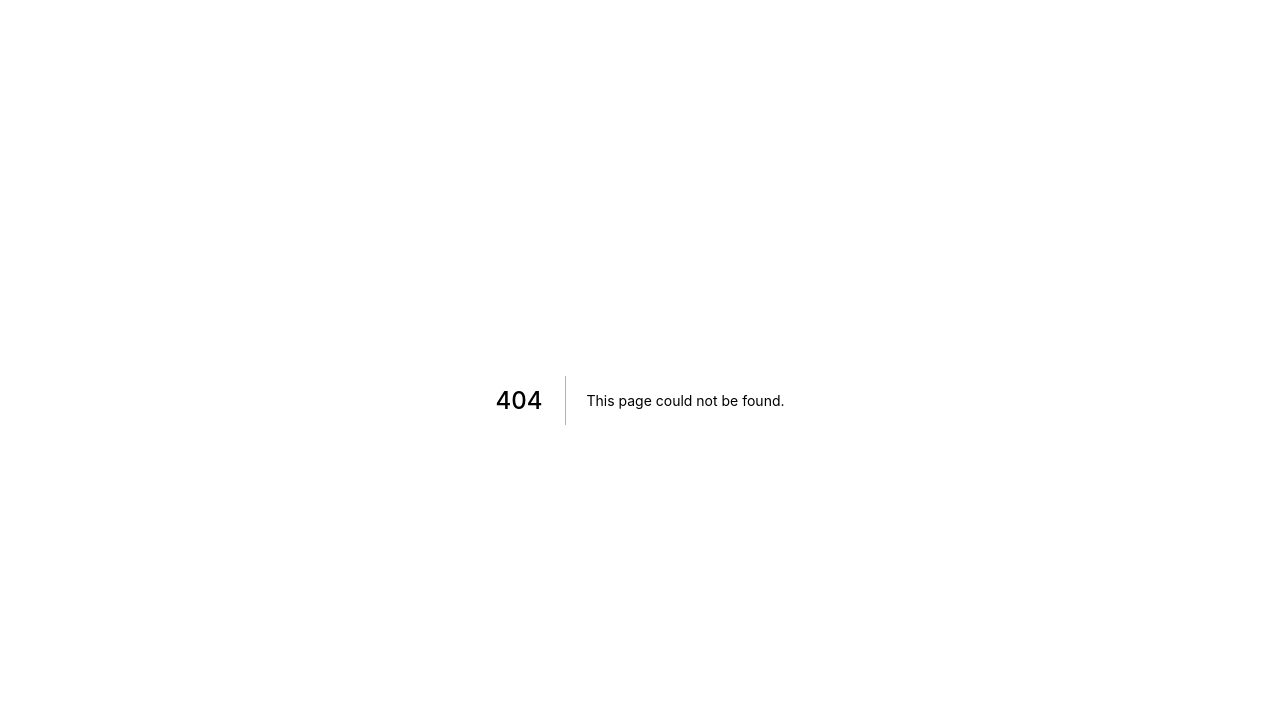
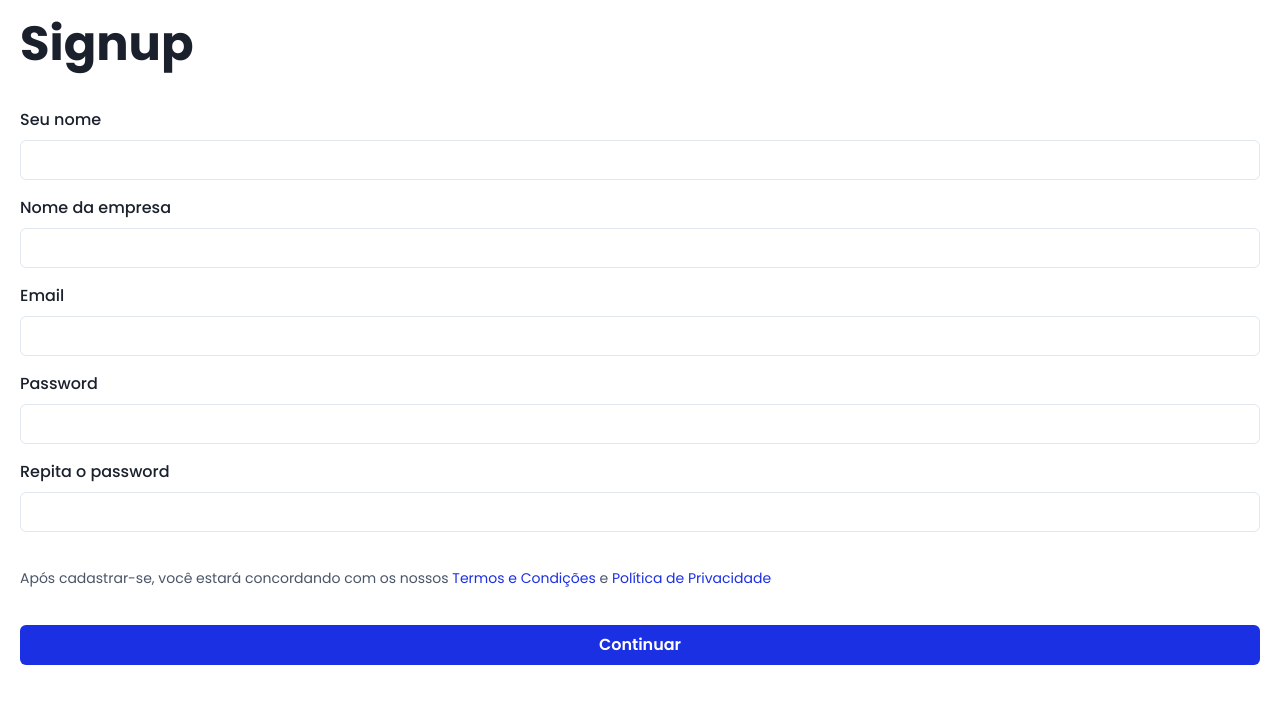
Before and after one commit to kaluabentes/nextjs-jwt-auth, a Next.js app: page /auth/signup in a window 1280 px wide. Before the commit this address had no page. Shown: the top 704 px of the page. Built offline with nearby package versions, Linux system fonts and the light colour scheme.

Commit message:
feat: create signup page

```diff
--- /dev/null
+++ b/src/components/shared/Auth/index.tsx
@@ -0,0 +1,10 @@
+import { Box } from "@chakra-ui/react"
+import { ReactElement, ReactNode } from "react"
+
+interface AuthProps {
+  children: ReactNode
+}
+
+const Auth = ({ children }: AuthProps) => <Box padding={5}>{children}</Box>
+
+export default Auth
--- /dev/null
+++ b/src/i18n/index.ts
@@ -0,0 +1,18 @@
+import i18n from "i18next"
+import LanguageDetector from "i18next-browser-languagedetector"
+import { initReactI18next } from "react-i18next"
+
+import translations from "./locales"
+
+const i18nConfig = {
+  debug: true,
+  resources: translations,
+  fallbackLng: "pt-BR",
+  defaultNS: "translations",
+}
+
+const initI18n = () => {
+  i18n.use(LanguageDetector).use(initReactI18next).init(i18nConfig)
+}
+
+export { initI18n }
--- /dev/null
+++ b/src/i18n/locales/en-US.json
@@ -0,0 +1,5 @@
+{
+  "translations": {
+    "signup": "Signup"
+  }
+}
--- /dev/null
+++ b/src/i18n/locales/index.ts
@@ -0,0 +1,9 @@
+import ptBrTranslations from "./pt-BR.json"
+import enUsTranslations from "./en-US.json"
+
+const translations = {
+  "pt-BR": ptBrTranslations,
+  "en-US": enUsTranslations,
+}
+
+export default translations
--- /dev/null
+++ b/src/i18n/locales/pt-BR.json
@@ -0,0 +1,15 @@
+{
+  "translations": {
+    "signup": "Cadastrar",
+    "yourName": "Seu nome",
+    "storeName": "Nome da empresa",
+    "email": "Email",
+    "password": "Password",
+    "repeatPassword": "Repita o password",
+    "signupPolicyText": "Após cadastrar-se, você estará concordando com os nossos <0>{{termsAndConditions}}</0> e <1>{{privacyPolicy}}</1>",
+    "termsAndConditions": "Termos e Condições",
+    "privacyPolicy": "Política de Privacidade",
+    "confirm": "Confirmar",
+    "continue": "Continuar"
+  }
+}
--- /dev/null
+++ b/src/pages/_app.tsx
@@ -0,0 +1,18 @@
+import { initI18n } from "@/i18n"
+import { ChakraProvider } from "@chakra-ui/react"
+import { AppProps } from "next/app"
+
+import "@/styles/fonts"
+import theme from "@/styles/theme"
+
+initI18n()
+
+function MyApp({ Component, pageProps }: AppProps) {
+  return (
+    <ChakraProvider theme={theme}>
+      <Component {...pageProps} />
+    </ChakraProvider>
+  )
+}
+
+export default MyApp
--- /dev/null
+++ b/src/pages/auth/signup.tsx
@@ -0,0 +1,62 @@
+import { Trans, useTranslation } from "react-i18next"
+import {
+  Button,
+  FormControl,
+  FormLabel,
+  Heading,
+  Input,
+  Link,
+  Text,
+} from "@chakra-ui/react"
+
+import Auth from "@/components/shared/Auth"
+
+const Signup = () => {
+  const { t } = useTranslation()
+
+  return (
+    <Auth>
+      <Heading size="2xl" marginBottom={10}>
+        {t("signup")}
+      </Heading>
+      <FormControl marginBottom={4}>
+        <FormLabel>{t("yourName")}</FormLabel>
+        <Input type="text" />
+      </FormControl>
+      <FormControl marginBottom={4}>
+        <FormLabel>{t("storeName")}</FormLabel>
+        <Input type="text" />
+      </FormControl>
+      <FormControl marginBottom={4}>
+        <FormLabel>{t("email")}</FormLabel>
+        <Input type="email" />
+      </FormControl>
+      <FormControl marginBottom={4}>
+        <FormLabel>{t("password")}</FormLabel>
+        <Input type="email" />
+      </FormControl>
+      <FormControl marginBottom={9}>
+        <FormLabel>{t("repeatPassword")}</FormLabel>
+        <Input type="email" />
+      </FormControl>
+      <Text color="gray.600" marginBottom={9} fontSize="sm">
+        <Trans
+          i18nKey="signupPolicyText"
+          values={{
+            termsAndConditions: t("termsAndConditions"),
+            privacyPolicy: t("privacyPolicy"),
+          }}
+          components={[
+            <Link color="brand.500" href="#" />,
+            <Link color="brand.500" href="#" />,
+          ]}
+        />
+      </Text>
+      <Button colorScheme="brand" width="full">
+        {t("continue")}
+      </Button>
+    </Auth>
+  )
+}
+
+export default Signup
--- /dev/null
+++ b/src/styles/fonts.ts
@@ -0,0 +1,9 @@
+import "@fontsource/poppins/100.css"
+import "@fontsource/poppins/200.css"
+import "@fontsource/poppins/300.css"
+import "@fontsource/poppins/400.css"
+import "@fontsource/poppins/500.css"
+import "@fontsource/poppins/600.css"
+import "@fontsource/poppins/700.css"
+import "@fontsource/poppins/800.css"
+import "@fontsource/poppins/900.css"
--- /dev/null
+++ b/src/styles/theme.ts
@@ -0,0 +1,24 @@
+import { extendTheme } from "@chakra-ui/react"
+
+const theme = extendTheme({
+  fonts: {
+    heading: `'Poppins', sans-serif`,
+    body: `'Poppins', sans-serif`,
+  },
+  colors: {
+    brand: {
+      "50": "#E8EAFC",
+      "100": "#C0C5F7",
+      "200": "#97A0F2",
+      "300": "#6E7AED",
+      "400": "#4555E8",
+      "500": "#1C30E3",
+      "600": "#1726B5",
+      "700": "#111D88",
+      "800": "#0B135B",
+      "900": "#060A2D",
+    },
+  },
+})
+
+export default theme
```
Also changed, not shown: package.json (+8 -0 lines), 2 other files (tests, documents, lock files or other folders).
